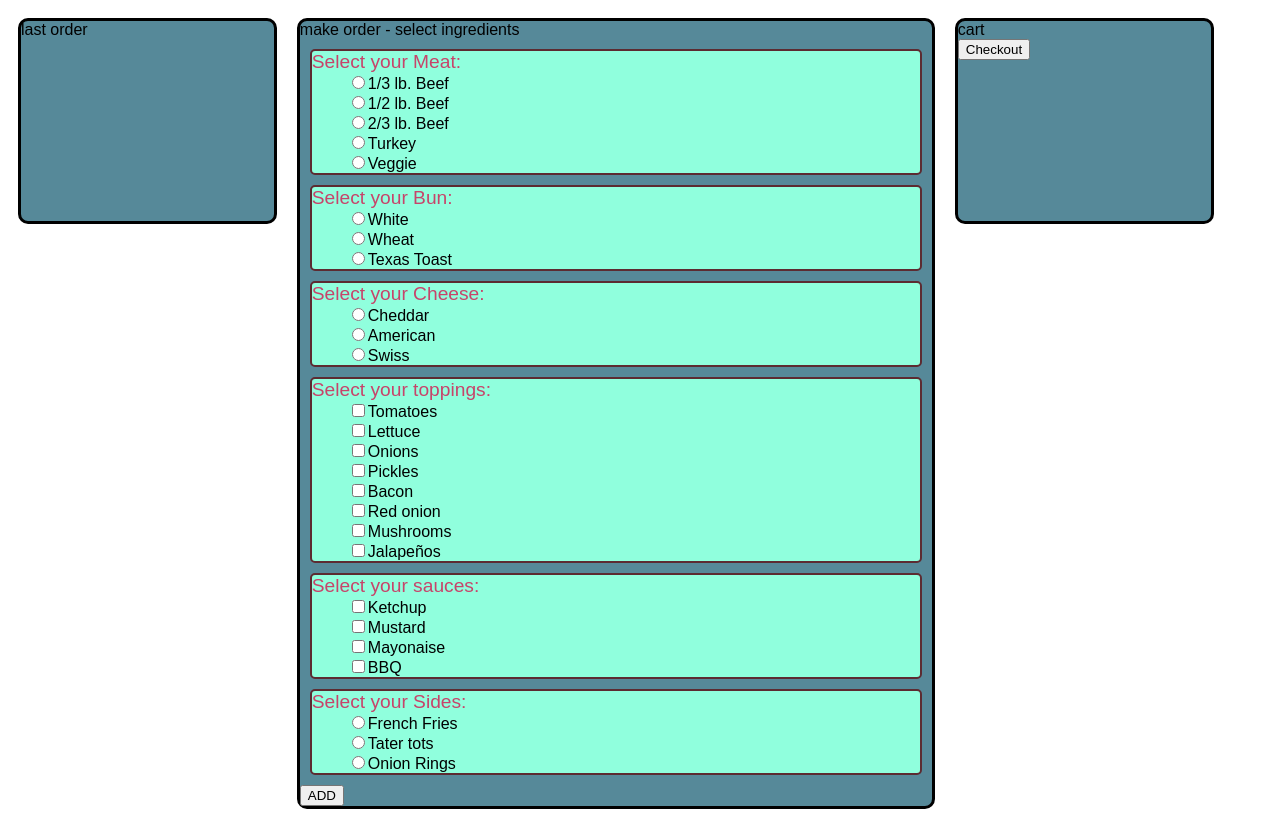
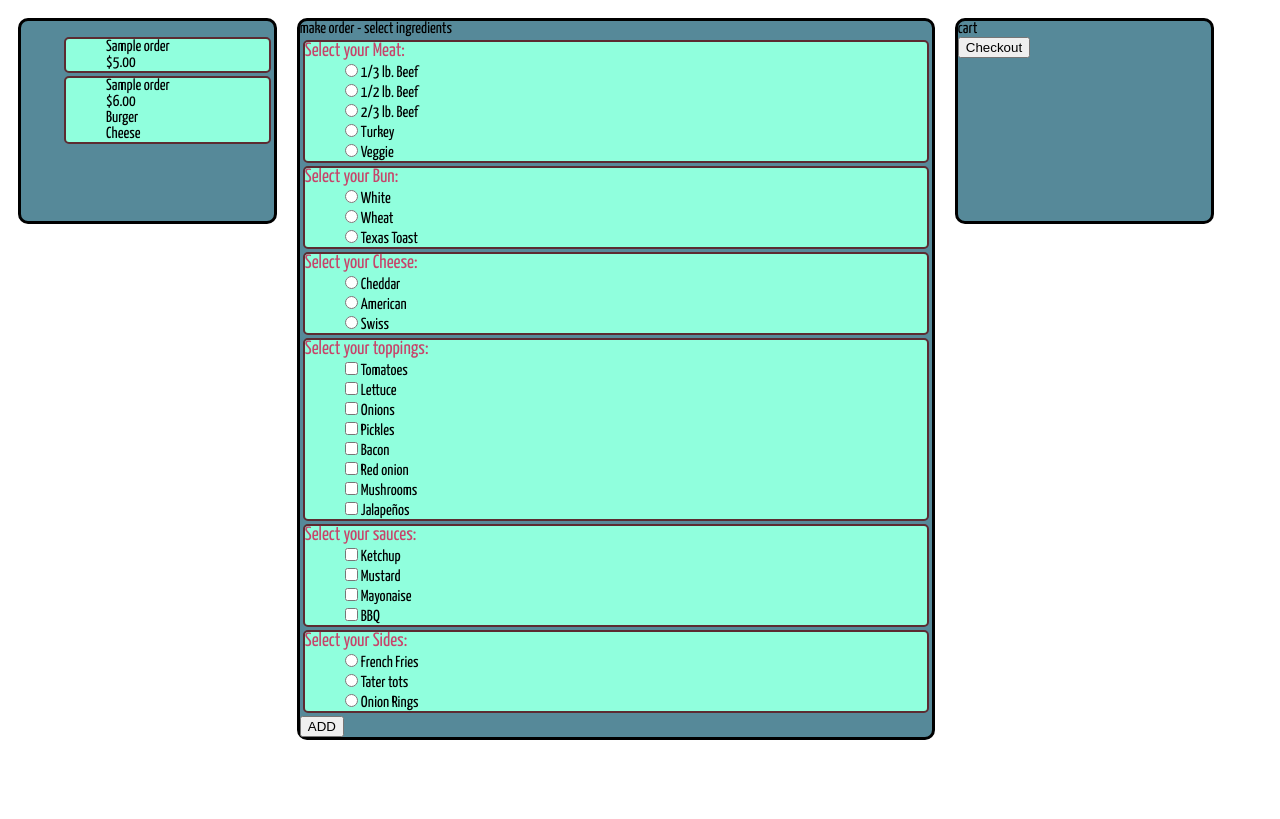
Before and after one commit to bcarson19/Burger-Bar, a PHP site: page /index.html in a window 1280 px wide. After the commit the page ends 740 px from the top, so only its background shows below. Run offline with PHP 8.4, Linux system fonts and the light colour scheme; some libraries are stand-ins or nearby versions.

Commit message:
last order, with css updates

```diff
--- a/checkout.html
+++ b/checkout.html
@@ -3,6 +3,7 @@
 <head>
 	<meta charset="utf-8">
 	<title>Burger Bar</title>
+	<link href='http://fonts.googleapis.com/css?family=Yanone+Kaffeesatz' rel='stylesheet' type='text/css'>
 
 	<link rel="stylesheet" type="text/css" href="style/style.css">
 </head>
--- a/index.html
+++ b/index.html
@@ -4,6 +4,7 @@
 	<meta charset="utf-8">
 	<title>Burger Bar</title>
 
+	<link href='http://fonts.googleapis.com/css?family=Yanone+Kaffeesatz' rel='stylesheet' type='text/css'>
 	<link rel="stylesheet" type="text/css" href="style/style.css">
 </head>
 
@@ -11,7 +12,21 @@
 
 	<div id="content">
 		<div id="lastOrder">
-			last order
+			<ul class="orderList">
+				<ul id="order1">
+					Sample order
+					<li class="price">$5.00</li>
+					<li></li>
+				</ul>
+				<ul id="order2">
+					Sample order
+					<li class="price">$6.00</li>
+					<li>
+						<li>Burger</li>
+						<li>Cheese</li>
+					</li>
+				</ul>
+			</ul>
 		</div>
 		<div id="makeOrder">
 			make order - select ingredients
--- a/style/style.css
+++ b/style/style.css
@@ -82,9 +82,10 @@ body{
 }
 
 .orderList ul {
-	background-color: white;
+	background-color: #90FFDD; /*teal*/
+	border: 2px #5C2B31 solid; /*Burgundy*/
 	margin: 3px;
-	border: 2px solid red;
+	border-radius: 5px;
 }
 
 #checkoutButton{
@@ -95,3 +96,14 @@ body{
 color:#C7446A;
 font-size:120%;
 }
+
+#content > div {
+	background-color: #568999; /*grayish blue*/
+}
+
+#content > div div{
+	background-color: #90FFDD; /*teal*/
+	border: 2px #5C2B31 solid; /*Burgundy*/
+	margin: 3px;
+	border-radius: 5px;
+}
```
